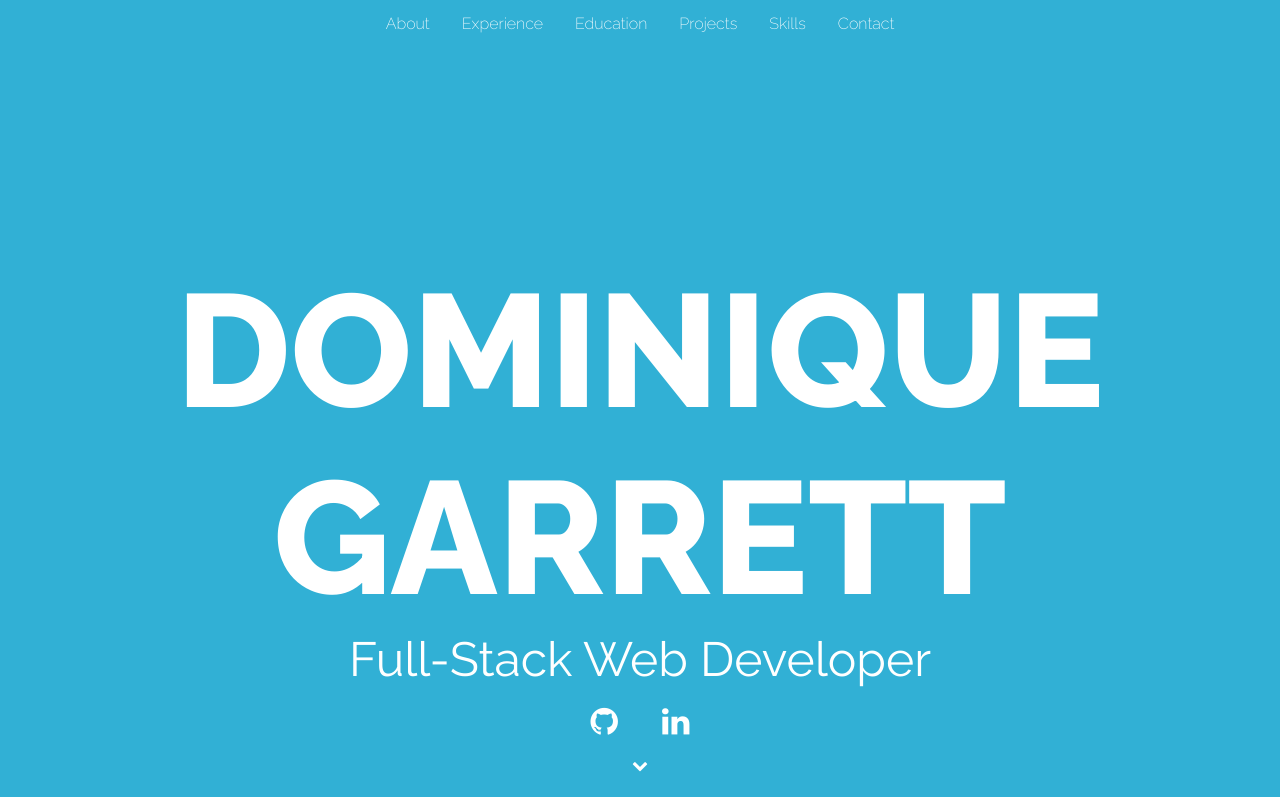
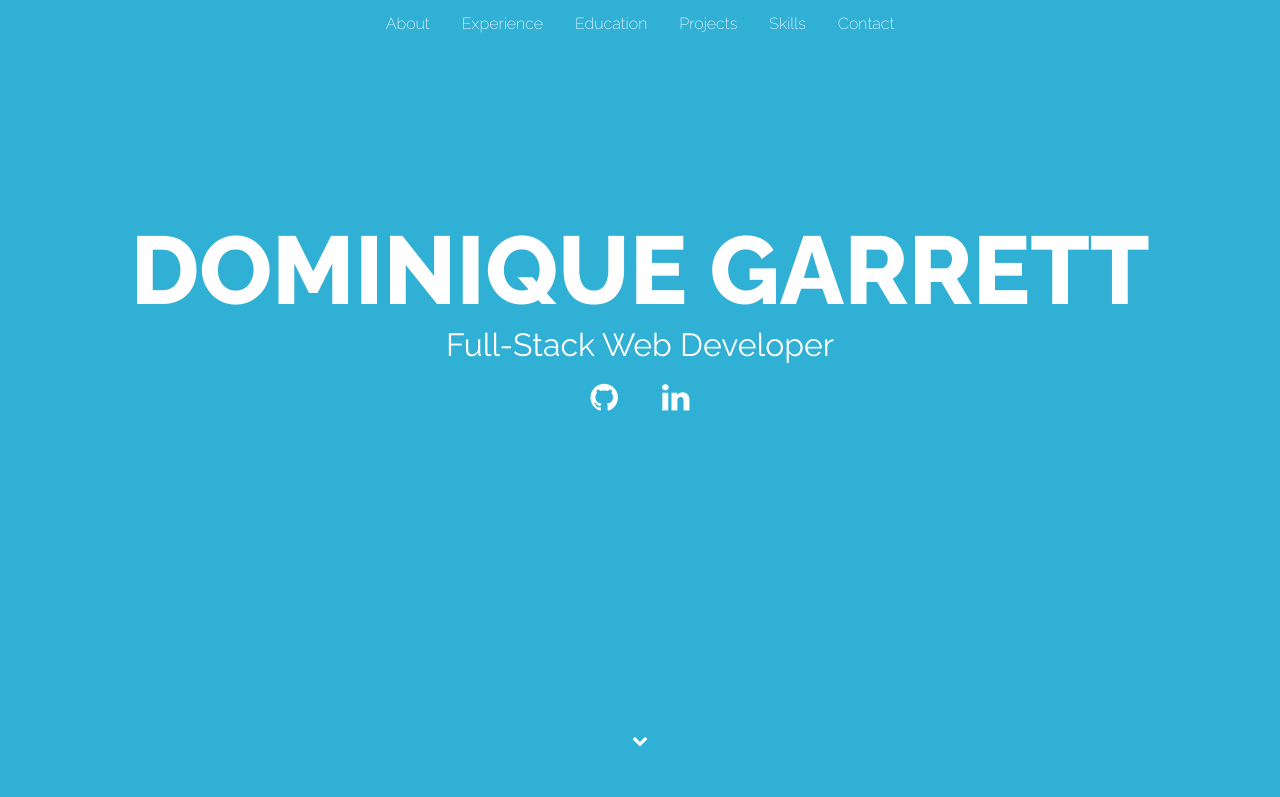
Before and after one commit to DominiqueGarrett/portfolio, a plain HTML site: page index.html in a window 1280 px wide. Shown: the top 797 px of the page. Drawn offline with Linux system fonts and the light colour scheme.

Commit message:
Update style.css

```diff
--- a/assets/css/style.css
+++ b/assets/css/style.css
@@ -55,7 +55,7 @@ body {
   /*YOUR NAME*/
   text-transform: uppercase;
   font-weight: 800;
-  font-size: 5em;
+  font-size: 3em;
   margin-bottom: 0;
 }
 
@@ -273,7 +273,3 @@ h4 {
 .white-text {
   color: white;
 }
-
-p {
-  font-size: 1.5em;
-}
```
